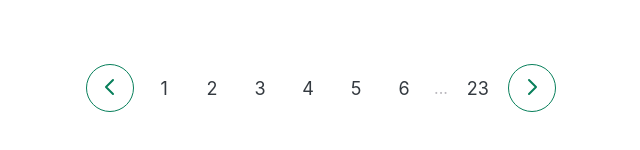
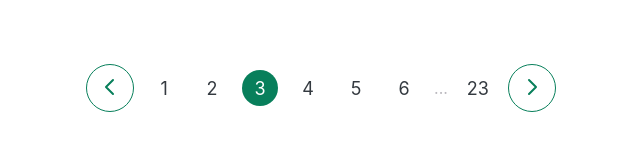
Before and after one commit to moarifur/web_design_bootcamp, a plain HTML site: page project04 - pagination/pagination.html in a window 1280 px wide. Shown: the part 136-286 px from the top of the page, without its empty margins (319-959 px from the left). Drawn offline with Linux system fonts and the light colour scheme.

Commit message:
Project 04: Building a pagination Component

```diff
--- a/project04 - pagination/pagination.css
+++ b/project04 - pagination/pagination.css
@@ -31,7 +31,8 @@ body {
 }
 
 .page-link:hover,
-.page-link:active {
+.page-link:active,
+.page-link.page-link--current {
   background-color: #087f5b;
   color: #fff;
 }
--- a/project04 - pagination/pagination.html
+++ b/project04 - pagination/pagination.html
@@ -35,7 +35,7 @@ Code Preview:
 
       <a href="#" class="page-link">1</a>
       <a href="#" class="page-link">2</a>
-      <a href="#" class="page-link">3</a>
+      <a href="#" class="page-link page-link--current">3</a>
       <a href="#" class="page-link">4</a>
       <a href="#" class="page-link">5</a>
       <a href="#" class="page-link">6</a>
```
